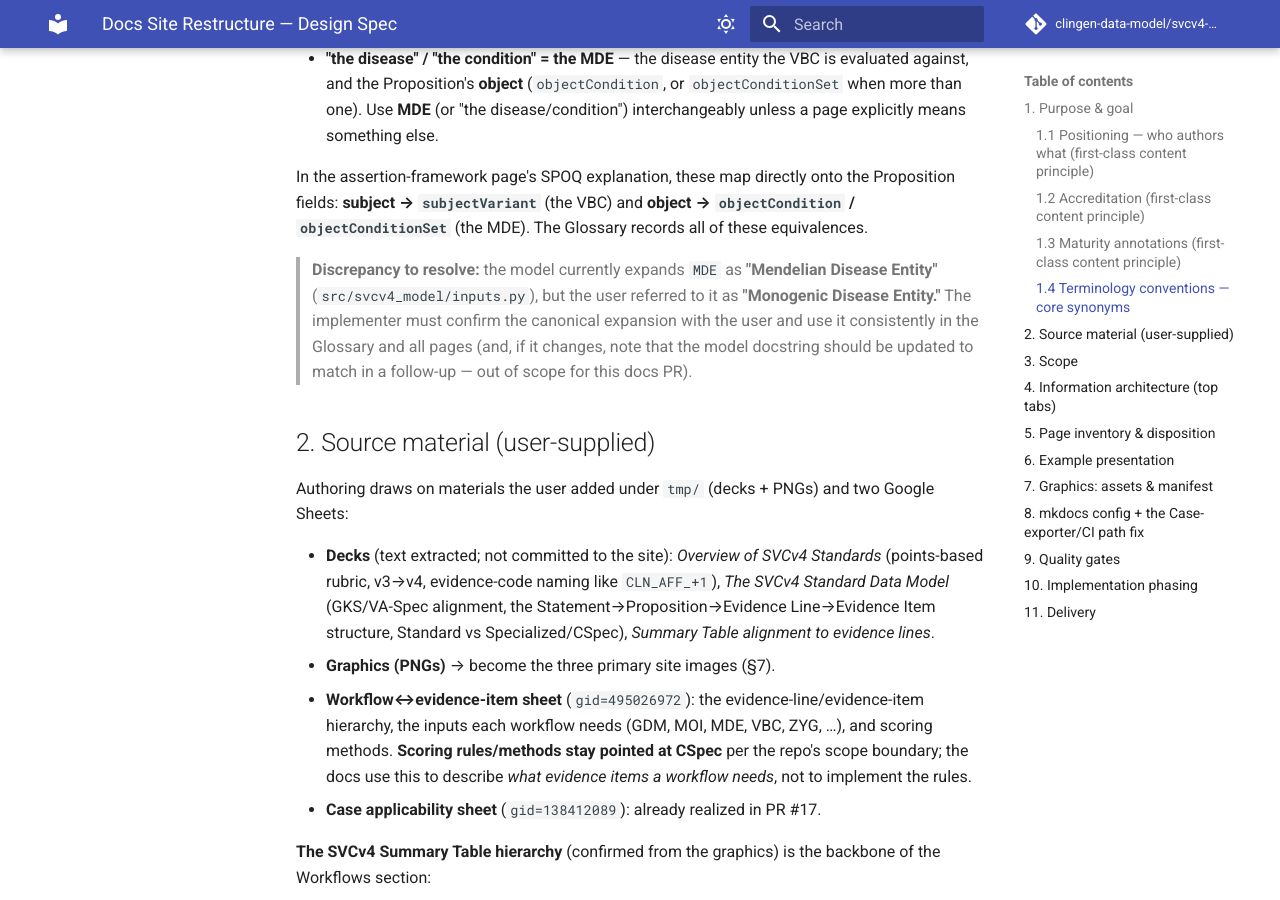
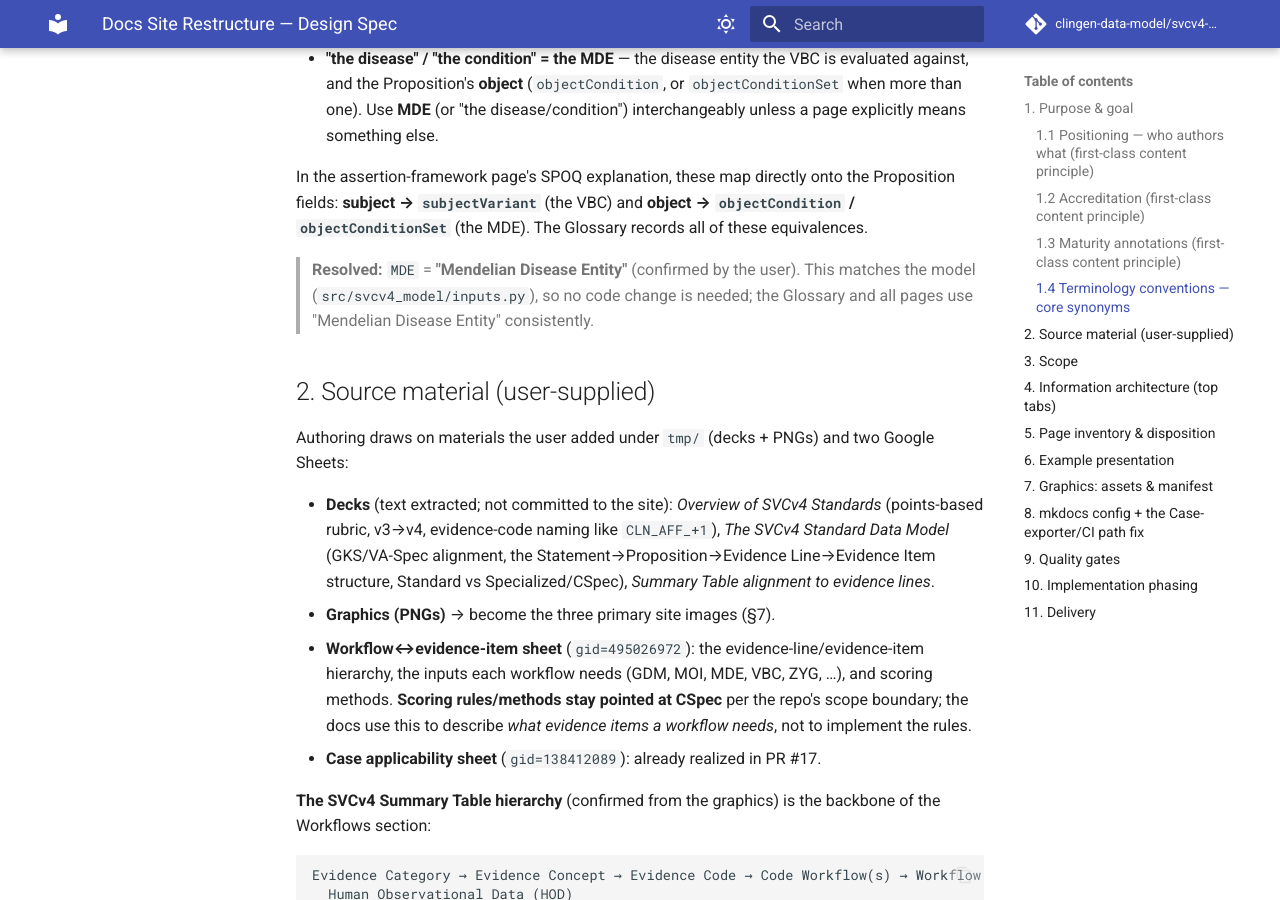
Before and after one commit to clingen-data-model/svcv4-model, an MkDocs documentation site: the page built from docs/superpowers/specs/2026-06-11-docs-restructure-design.md, in a window 1280 px wide and 900 px high, scrolled down 2658 px. Built offline with MkDocs 1.6.1 and Material for MkDocs 9.7.7, drawn with Linux system fonts in a browser that asks for light colours; comment, search, counter and statistics services are not loaded.

Commit message:
docs: spec — resolve MDE expansion as "Mendelian Disease Entity" (confirmed)
Matches the model; no code change needed. Glossary/pages use it consistently.

Co-Authored-By: Claude Opus 4.8 (1M context) <noreply@anthropic.com>

```diff
--- a/docs/superpowers/specs/2026-06-11-docs-restructure-design.md
+++ b/docs/superpowers/specs/2026-06-11-docs-restructure-design.md
@@ -116,12 +116,9 @@ Proposition fields: **subject → `subjectVariant`** (the VBC) and **object →
 `objectCondition` / `objectConditionSet`** (the MDE). The Glossary records all of
 these equivalences.
 
-> **Discrepancy to resolve:** the model currently expands `MDE` as **"Mendelian
-> Disease Entity"** (`src/svcv4_model/inputs.py`), but the user referred to it as
-> **"Monogenic Disease Entity."** The implementer must confirm the canonical
-> expansion with the user and use it consistently in the Glossary and all pages
-> (and, if it changes, note that the model docstring should be updated to match in
-> a follow-up — out of scope for this docs PR).
+> **Resolved:** `MDE` = **"Mendelian Disease Entity"** (confirmed by the user).
+> This matches the model (`src/svcv4_model/inputs.py`), so no code change is
+> needed; the Glossary and all pages use "Mendelian Disease Entity" consistently.
 
 ## 2. Source material (user-supplied)
 
```
